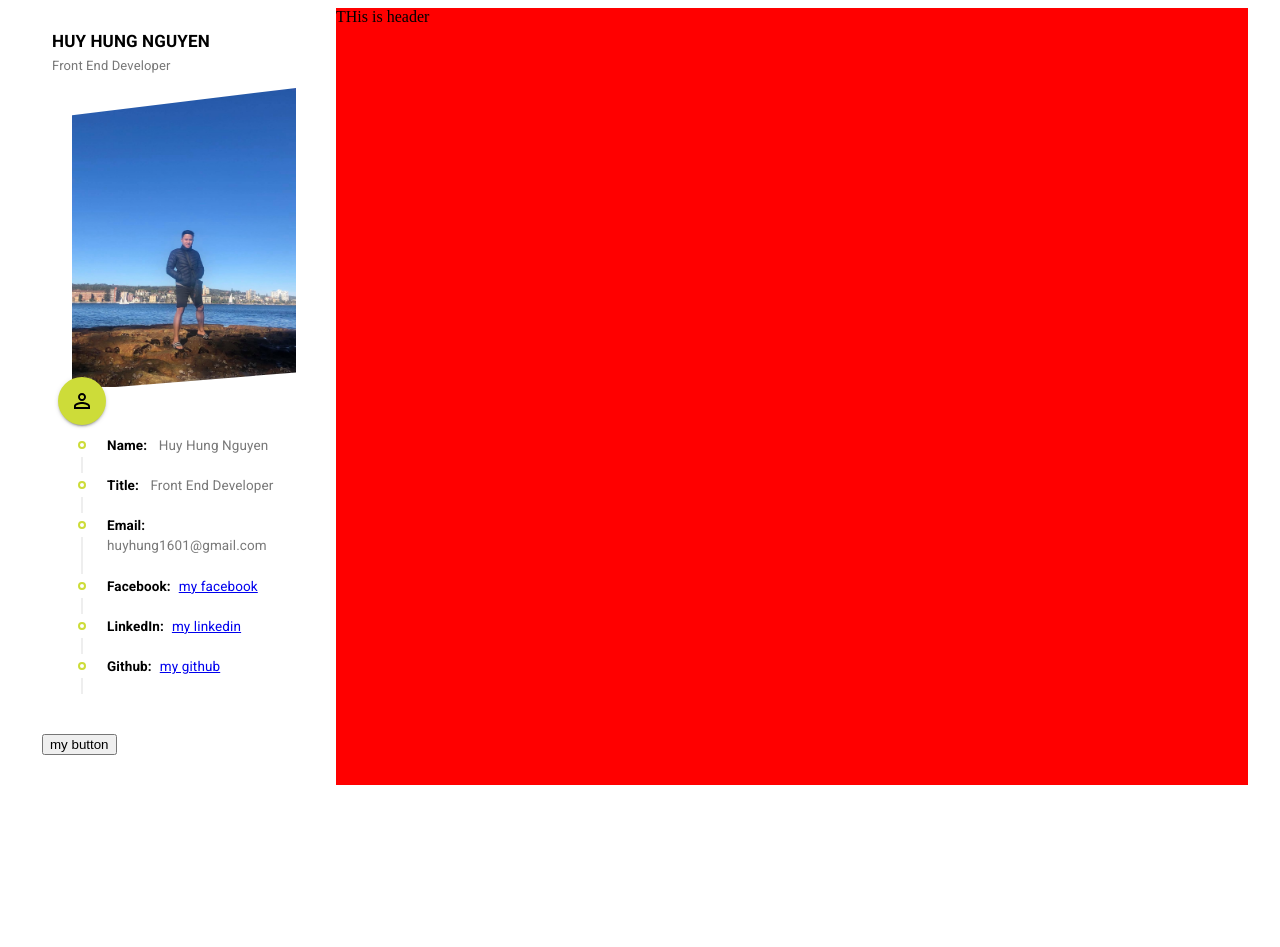
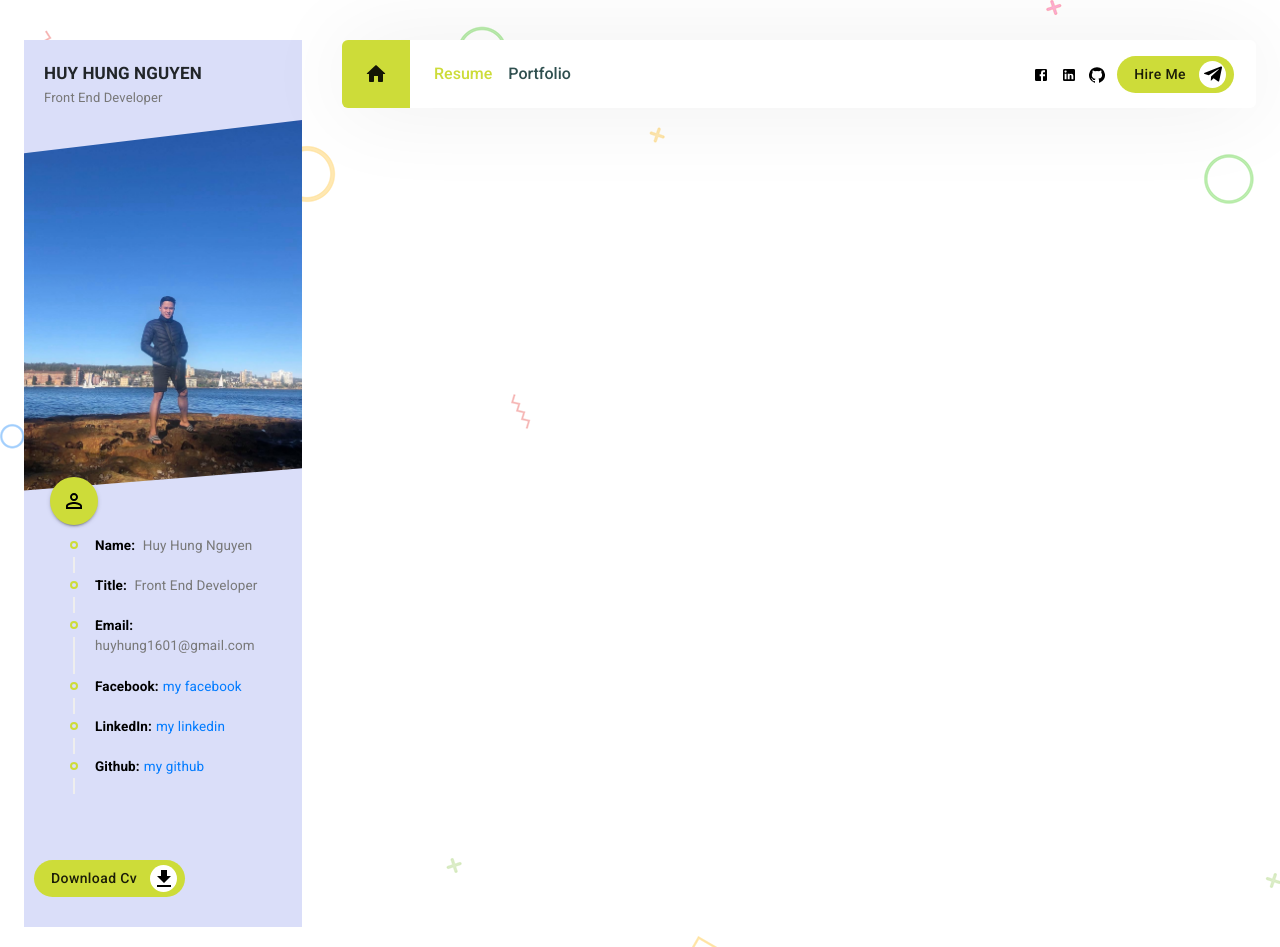
Before and after one commit to huyhung1601/Portfolio_UI, a React (Create React App) app: page / in a window 1280 px wide. Before the commit the page ends 800 px from the top, so only its background shows below. Built offline with nearby package versions, Linux system fonts and the light colour scheme.

Commit message:
Header Completed

```diff
--- a/package.json
+++ b/package.json
@@ -9,7 +9,9 @@
     "@testing-library/jest-dom": "^5.11.10",
     "@testing-library/react": "^11.2.6",
     "@testing-library/user-event": "^12.8.3",
+    "bootstrap": "^4.6.0",
     "react": "^17.0.2",
+    "react-bootstrap": "^1.5.2",
     "react-dom": "^17.0.2",
     "react-router-dom": "^5.2.0",
     "react-scripts": "4.0.3",
--- a/src/App.css
+++ /dev/null
@@ -1,38 +0,0 @@
-.App {
-  text-align: center;
-}
-
-.App-logo {
-  height: 40vmin;
-  pointer-events: none;
-}
-
-@media (prefers-reduced-motion: no-preference) {
-  .App-logo {
-    animation: App-logo-spin infinite 20s linear;
-  }
-}
-
-.App-header {
-  background-color: #282c34;
-  min-height: 100vh;
-  display: flex;
-  flex-direction: column;
-  align-items: center;
-  justify-content: center;
-  font-size: calc(10px + 2vmin);
-  color: white;
-}
-
-.App-link {
-  color: #61dafb;
-}
-
-@keyframes App-logo-spin {
-  from {
-    transform: rotate(0deg);
-  }
-  to {
-    transform: rotate(360deg);
-  }
-}
--- a/src/App.js
+++ b/src/App.js
@@ -1,4 +1,4 @@
-import { Container, Grid } from '@material-ui/core';
+import { Container, Grid, makeStyles } from '@material-ui/core';
 import React from 'react'
 import Header from './components/Header/Header';
 import Profile from './components/Profile/Profile'
@@ -7,17 +7,22 @@
 import Footer from './components/Footer/Footer'
 
 import {BrowserRouter as Router, Switch,Route} from 'react-router-dom'
-
+const useStyles = makeStyles ((theme)=>({
+  root:{
+    paddingTop: theme.spacing(5)
+  }
+}))
 function App() {
+  const classes = useStyles()
   return (
-    <Container>
-      <Grid container >
-        <Grid item xs={12} sm={12} md={4} lg={3} style={{backgroundColor: 'blue'}}>
+    <Container className={classes.root}>
+      <Grid container spacing={5}>
+        <Grid item xs={12} sm={12} md={4} lg={3} >
           <Profile/>
         </Grid>
-        <Grid item xs style={{backgroundColor: 'red'}}>
+        <Grid item xs >
+          <Router>
           <Header/>
-          <Router>
             <Switch>
               <Route path='/portfolio'>
                 <Portfolio/>
--- /dev/null
+++ b/src/components/Controls/Button.js
@@ -0,0 +1,50 @@
+import React from 'react'
+import {Button as MuiButton, makeStyles} from '@material-ui/core'
+
+const useStyles = makeStyles((theme)=>({
+    btn:{
+        backgroundColor : '#cddc39',
+        fintSize: '14px',
+        fontWeight: '500',
+        border: 0,
+        borderRadius: '50px',
+        padding: '1px 12px',
+        lineHeight: '35px',
+        minWidth: '100px',
+        outline: 'none'
+    },
+    btnIconContainer:{
+        color: '#000',
+        background: '#fff',
+        borderRadius: '50px',
+        height: '27px',
+        width: '27px',
+        lineHeight: '29px',
+        textAlign: 'center',
+        display: 'flex',
+        alignItems: 'center',
+        justifyContent: 'center',
+    },
+    btnText :{
+        fontSize: '14px',
+        textTransform: 'none',
+        textAlign: 'center',
+        width: '100%',
+        marginRight: '5px',
+        marginLeft: '5px'
+    }
+}))
+
+const Button = ({text,icon}) => {
+    const classes= useStyles()
+    return (
+        <MuiButton
+            className={classes.btn}
+            endIcon = {icon && <div className={classes.btnIconContainer}> {icon} </div>}
+        >
+            <span className={classes.btnText}>{text}</span>
+        </MuiButton>
+    )
+}
+
+export default Button
--- /dev/null
+++ b/src/components/Controls/Controls.js
@@ -0,0 +1,6 @@
+import Button from './Button'
+const Controls = {
+    Button,
+}
+
+export default Controls
--- /dev/null
+++ b/src/components/Header/Header.css
@@ -0,0 +1,46 @@
+.header {
+    margin-bottom: 30px !important;
+    background-color: white !important;
+    padding: 0 22px 0 0  !important;
+    border-radius: 6px !important;
+    box-shadow: 0px 2px 92px 0px rgba(0,0,0,0.07) !important;
+}
+.header .header_link{
+    font-weight: 500;
+    color: darkslategray !important;
+}
+.header .header_link:hover {
+    color:  #cddc39 !important;
+}
+
+.header .header_link_active {
+    font-weight: 500;
+    color: #cddc39 !important;
+}
+.header .header_home{
+    background-color: #cddc39;
+    padding: 22px;
+    display: flex;
+    justify-content: center;
+    align-items: center;
+    border-top-left-radius: 6px;
+    border-bottom-left-radius: 6px;
+}
+.header .header_navlink{
+    padding: 0
+}
+.header .header_left{
+    margin-right: auto;
+
+}
+.header .header_right{
+    display: flex  !important;
+    align-items: center !important;
+
+}
+
+.header .header_right > a > .MuiSvgIcon-root {
+    font-size: 16px  !important;
+    margin-right: 12px;
+    color: black
+}
--- a/src/components/Header/Header.js
+++ b/src/components/Header/Header.js
@@ -1,11 +1,51 @@
 import React from 'react'
+import 'bootstrap/dist/css/bootstrap.min.css';
+import { Navbar, Nav } from 'react-bootstrap';
+import {Link, NavLink, withRouter} from 'react-router-dom'
+import { HomeRounded, Telegram } from '@material-ui/icons';
+import resumeData from '../../utils/resumeData'
+import Controls from '../Controls/Controls';
+import './Header.css'
+const Header = (props) => {
+    const pathName = props?.location?.pathname
+    return (
+        /**Home Link */
+        <Navbar expand='lg' sticky='top' className='header'>
+            <Nav.Link as={NavLink} to='/' className='header_navlink'>
+                <Navbar.Brand className='header_home'>
+                    <HomeRounded/>
+                </Navbar.Brand>
+            </Nav.Link>
+            <Navbar.Toggle/>
 
-const Header = () => {
-    return (
-        <div>
-            THis is header
-        </div>
+            <Navbar.Collapse>
+                <Nav className='header_left'>
+                    {/**Resume Link */}
+                    <Nav.Link
+                        as={NavLink}
+                        to='/'
+                        className={pathName =='/' ? 'header_link_active':'header_link'}
+                    >
+                        Resume
+                    </Nav.Link>
+                    {/**Portoli Link */}
+                    <Nav.Link
+                        as={NavLink}
+                        to='/portfolio'
+                        className={pathName =='/portfolio' ? 'header_link_active':'header_link'}
+                    >
+                        Portfolio
+                    </Nav.Link>
+                </Nav>
+                <div className='header_right'>
+                    {Object.keys(resumeData.socials).map(key => (
+                        <a href={resumeData.socials[key].link} target='_blank'> {resumeData.socials[key].icon}</a>
+                    ))}
+                    <Controls.Button text='Hire Me' icon={<Telegram/>}/>
+                </div>
+            </Navbar.Collapse>
+        </Navbar>
     )
 }
 
-export default Header
+export default withRouter(Header)
--- a/src/components/Profile/Profile.js
+++ b/src/components/Profile/Profile.js
@@ -7,6 +7,8 @@
 import resumeData from '../../utils/resumeData'
 import TimelineItem from '@material-ui/lab/TimelineItem'
 import TimelineContent from '@material-ui/lab/TimelineContent'
+import Controls from '../Controls/Controls'
+import GetAppIcon from '@material-ui/icons/GetApp';
 
 const CustomTimelineItem =({title,text,link})=>{
     const classes= useStyles()
@@ -53,7 +55,7 @@
                     ))}
                 </CustomTimeline>
                 <br/>
-                <button>my button</button>
+                <Controls.Button  text={'Download Cv'} icon ={<GetAppIcon/> }/>
             </div>
         </div>
     )
--- a/src/components/Profile/styles.js
+++ b/src/components/Profile/styles.js
@@ -2,7 +2,7 @@
 
 export default makeStyles ((theme)=>({
     root:{
-        backgroundColor: 'white',
+        backgroundColor: '#dadef9',
         border: '6px',
         width: '100%',
         display: 'inline-block',
@@ -19,14 +19,19 @@
             fontSize: '13.5px',
             color: '#787878',
             fontWeight: '400',
-            marginLeft: '5px'
+            marginLeft: '1px'
         },
+        '& .MuiButtonBase-root':{
+            display: 'flex',
+            justifyContent: 'center',
+            marginTop: '20px',
+        }
 
     },
     timelineDetail:{
         color:'black',
         fontWeight: '700',
-        paddingRight: theme.spacing(1)
+        paddingRight: theme.spacing(0.5)
     },
     profileName:{
         lineHeight: '18px',
--- a/src/index.js
+++ b/src/index.js
@@ -1,7 +1,7 @@
 import React from 'react';
 import ReactDOM from 'react-dom';
 import App from './App';
-
+import './index.css'
 
 ReactDOM.render(
 
```
Also changed, not shown: 1 other file (tests, documents, lock files or other folders).
